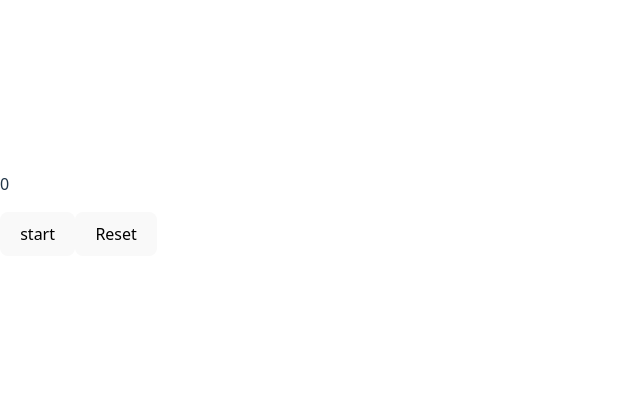
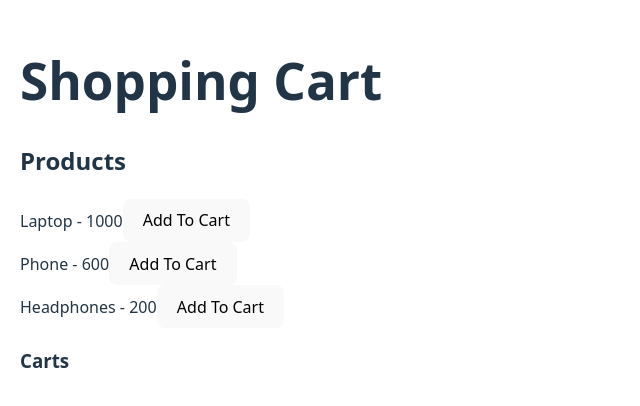
Before and after one commit to mamoonbgc036/react-fundamentals, a React (Vite) app: page / in a window 1280 px wide. Shown: the part 194-600 px from the top of the page, without its empty margins (0-640 px from the left). Built offline with nearby package versions, Linux system fonts and the light colour scheme.

Commit message:
shared data between sibilings

```diff
--- a/src/App.tsx
+++ b/src/App.tsx
@@ -1,12 +1,21 @@
-import Timer from './Timer';
+import { useState } from "react";
+import ProductList from "./ProductList";
+import Cart from "./Cart";
 
+export default function App() {
+  const [cart, setCart] = useState<string[]>([]);
 
-function App() {
+  const handleAdd = (productName: string) => {
+    setCart([...cart, productName]);
+  };
+
   return (
-    <div>
-      <Timer />
+    <div style={{ padding: "20px" }}>
+      <h1>Shopping Cart</h1>
+
+      <ProductList onAdd={handleAdd} />
+
+      <Cart items={cart} />
     </div>
-  )
+  );
 }
-
-export default App;
--- /dev/null
+++ b/src/Cart.tsx
@@ -0,0 +1,14 @@
+type CartProps = {
+    items: string[]
+}
+
+export default function Cart({ items }: CartProps) {
+    return (
+        <>
+            <h3>Carts</h3>
+            {
+                items.map((item, index) => <div key={index}>{item}</div>)
+            }
+        </>
+    )
+}
--- a/src/Input.tsx
+++ /dev/null
@@ -1,5 +0,0 @@
-import { useState } from 'react'
-
-export default function Input(text: String) {
-
-}
--- /dev/null
+++ b/src/ProductList.tsx
@@ -0,0 +1,22 @@
+type ProductListProps = {
+    onAdd: (productName: string) => void
+}
+
+export default function ProductList({ onAdd }: ProductListProps) {
+    const products = [
+        { name: "Laptop", price: 1000 },
+        { name: "Phone", price: 600 },
+        { name: "Headphones", price: 200 }
+    ];
+
+    return (
+        <>
+            <h2>Products</h2>
+            {
+                products.map((product, index) => <div key={index}><span>{product.name} - {product.price}</span>
+                    <button onClick={() => onAdd(product.name)}>Add To Cart</button>
+                </div>)
+            }
+        </>
+    )
+}
```
